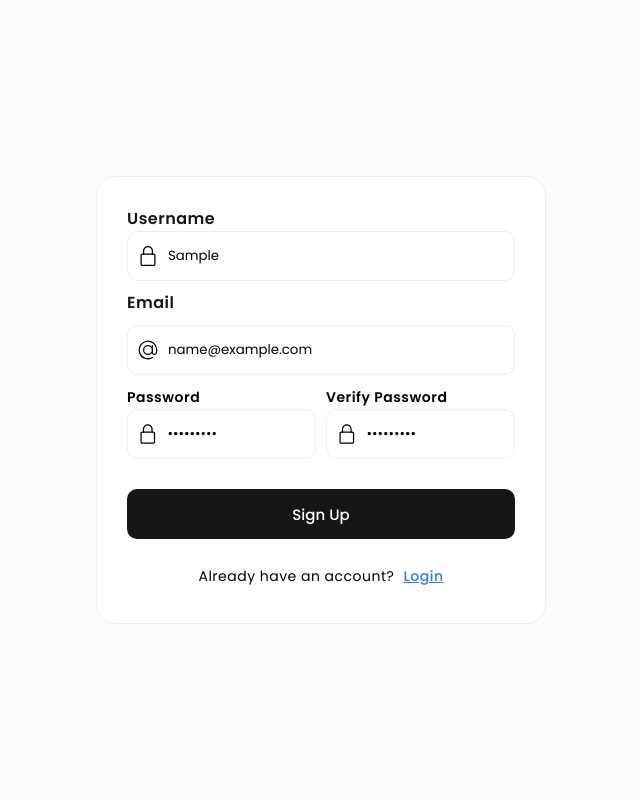
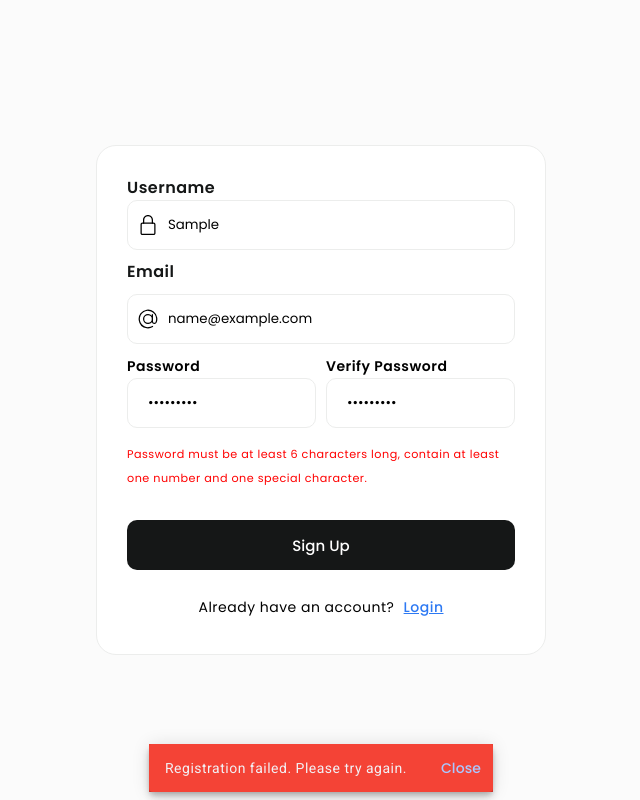
Before and after one commit to nguyentaan/TaskifyFE, an Angular app: page /signup in a window 1280 px wide. Both pictures are taken after typing "Sample", "name@example.com", "Sample123", "Sample123" into the empty fields and a click on the button "Sign Up". Shown: the whole page, without its empty margins (319-959 px from the left). Built offline with nearby package versions, Linux system fonts and the light colour scheme; no server answers.

Commit message:
redesign SignUp UI

```diff
--- a/src/app/components/dashboard/dashboard.component.ts
+++ b/src/app/components/dashboard/dashboard.component.ts
@@ -44,7 +44,7 @@ export class DashboardComponent implements OnInit {
       (response: Task[]) => {
         this.tasks = response;
         this.filteredTasks = this.tasks;
-        console.log('Task:', this.tasks);
+        // console.log('Task:', this.tasks);
       },
       (error: any) => {
         console.log(error);
@@ -61,7 +61,7 @@ export class DashboardComponent implements OnInit {
     if (this.formMode === 'create') {
       this.taskService.createTask(taskToCreate).subscribe(
         (createdTask: Task) => {
-          console.log('New Task Created:', createdTask);
+          // console.log('New Task Created:', createdTask);
           this.snackbar.showSuccess('Task created successfully');
           this.resetTaskForm();
           this.isAddTaskVisible = false;
@@ -86,7 +86,7 @@ export class DashboardComponent implements OnInit {
   updateTask(taskId: number, task: Task): void {
     this.taskService.updateTask(taskId, task).subscribe(
       (updatedTask: Task) => {
-        console.log('Task Updated:', updatedTask);
+        // console.log('Task Updated:', updatedTask);
         this.getTaskById(this.userData.sub);
         this.resetTaskForm();
         this.isAddTaskVisible = false;
--- a/src/app/components/signup/signup.component.html
+++ b/src/app/components/signup/signup.component.html
@@ -57,19 +57,7 @@
       <div class="flex-column">
         <label>Password </label>
         <div class="inputForm">
-          <svg
-            height="20"
-            viewBox="-64 0 512 512"
-            width="20"
-            xmlns="http://www.w3.org/2000/svg"
-          >
-            <path
-              d="m336 512h-288c-26.453125 0-48-21.523438-48-48v-224c0-26.476562 21.546875-48 48-48h288c26.453125 0 48 21.523438 48 48v224c0 26.476562-21.546875 48-48 48zm-288-288c-8.8125 0-16 7.167969-16 16v224c0 8.832031 7.1875 16 16 16h288c8.8125 0 16-7.167969 16-16v-224c0-8.832031-7.1875-16-16-16zm0 0"
-            ></path>
-            <path
-              d="m304 224c-8.832031 0-16-7.167969-16-16v-80c0-52.929688-43.070312-96-96-96s-96 43.070312-96 96v80c0 8.832031-7.167969 16-16 16s-16-7.167969-16-16v-80c0-70.59375 57.40625-128 128-128s128 57.40625 128 128v80c0 8.832031-7.167969 16-16 16zm0 0"
-            ></path>
-          </svg>
+          <!-- SVG icon here -->
           <input
             type="password"
             class="input"
@@ -84,19 +72,7 @@
       <div class="flex-column">
         <label>Verify Password </label>
         <div class="inputForm">
-          <svg
-            height="20"
-            viewBox="-64 0 512 512"
-            width="20"
-            xmlns="http://www.w3.org/2000/svg"
-          >
-            <path
-              d="m336 512h-288c-26.453125 0-48-21.523438-48-48v-224c0-26.476562 21.546875-48 48-48h288c26.453125 0 48 21.523438 48 48v224c0 26.476562-21.546875 48-48 48zm-288-288c-8.8125 0-16 7.167969-16 16v224c0 8.832031 7.1875 16 16 16h288c8.8125 0 16-7.167969 16-16v-224c0-8.832031-7.1875-16-16-16zm0 0"
-            ></path>
-            <path
-              d="m304 224c-8.832031 0-16-7.167969-16-16v-80c0-52.929688-43.070312-96-96-96s-96 43.070312-96 96v80c0 8.832031-7.167969 16-16 16s-16-7.167969-16-16v-80c0-70.59375 57.40625-128 128-128s128 57.40625 128 128v80c0 8.832031-7.167969 16-16 16zm0 0"
-            ></path>
-          </svg>
+          <!-- SVG icon here -->
           <input
             type="password"
             class="input"
@@ -108,11 +84,21 @@
         </div>
       </div>
     </div>
+    <div class="flex-column">
+      <div *ngIf="password && !passwordValidation()" class="error-message">
+        Password must be at least 6 characters long, contain at least one number
+        and one special character.
+      </div>
+      <div *ngIf="confirmPassword && !passWordsMatch()" class="error-message">
+        Passwords do not match.
+      </div>
+    </div>
 
     <button type="submit" class="button-submit" [disabled]="isLoading">
       <span *ngIf="!isLoading">Sign Up</span>
       <span *ngIf="isLoading" class="spinner"></span>
-    </button>  <p class="p">
+    </button>
+    <p class="p">
       Already have an account?
       <a class="span" routerLink="/login">Login</a>
     </p>
--- a/src/app/components/signup/signup.component.scss
+++ b/src/app/components/signup/signup.component.scss
@@ -85,6 +85,13 @@
   cursor: pointer;
 }
 
+.error-message {
+  color: red;
+  font-size: 0.7rem;
+  margin-top: 0.25rem;
+  width: 100%;
+}
+
 .button-submit {
   margin: 20px 0 10px 0;
   background-color: #151717;
--- a/src/app/components/signup/signup.component.ts
+++ b/src/app/components/signup/signup.component.ts
@@ -2,6 +2,8 @@ import { Component } from '@angular/core';
 import { Router } from '@angular/router';
 import { AuthService } from '../../services/auth.service';
 import { RegisterRequest } from '../../models/register-request.model';
+import { SnackbarService } from '../../services/snackbar.service';
+
 @Component({
   selector: 'app-signup',
   templateUrl: './signup.component.html',
@@ -15,7 +17,11 @@ export class SignupComponent {
   isLoading = false;
   errorMessage = '';
 
-  constructor(private authService: AuthService, private router: Router) {}
+  constructor(
+    private authService: AuthService,
+    private router: Router,
+    private snackbar: SnackbarService
+  ) {}
   onRegister() {
     this.isLoading = true;
     this.errorMessage = '';
@@ -30,11 +36,13 @@ export class SignupComponent {
       email: this.email,
       password: this.password,
     };
-    console.log(registerRequest);
 
     this.authService.register(registerRequest).subscribe(
       () => {
         this.isLoading = false;
+        this.snackbar.showSuccess(
+          'Registration successful. Please login to continue.'
+        );
         this.router.navigate(['/login']);
       },
       (error) => {
@@ -44,10 +52,26 @@ export class SignupComponent {
           this.errorMessage = error.error
             .map((err: { description: string }) => err.description)
             .join(', ');
+          this.errorMessage =
+            this.errorMessage.charAt(0).toUpperCase() +
+            this.errorMessage.slice(1);
+          this.snackbar.showError(this.errorMessage);
         } else {
           this.errorMessage = 'Registration failed. Please try again.'; // Generic error message
+
+          this.snackbar.showError(this.errorMessage);
         }
       }
     );
   }
+
+  passwordValidation(): boolean {
+    const passwordPattern =
+      /^(?=.*[0-9])(?=.*[!@#$%^&*.])[a-zA-Z0-9!@#$%^&*.]{6,}$/;
+    return this.password ? passwordPattern.test(this.password) : false;
+  }
+
+  passWordsMatch(): boolean {
+    return this.password === this.confirmPassword;
+  }
 }
```
Also changed, not shown: assets/no_task1.png (added), assets/no_task2.png (added). Lines whose indentation alone changed are shown as unchanged.
